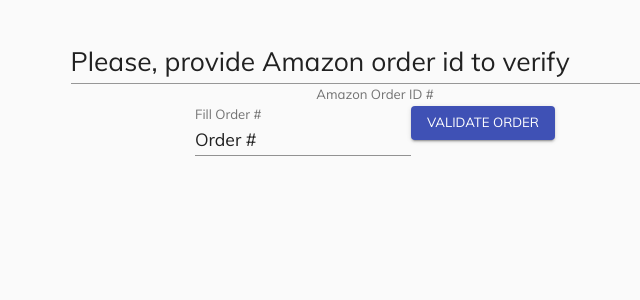
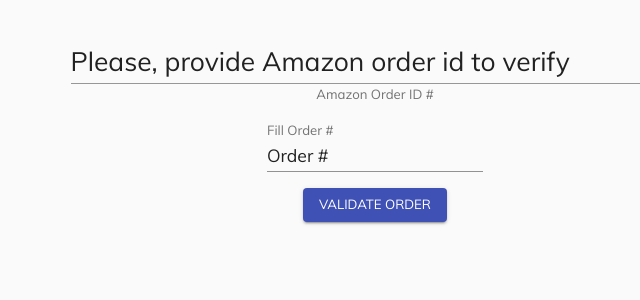
Before and after one commit to SamShekhovtsov/OrderSurveys, a React (Create React App) app in the folder Client/: page / in a window 1280 px wide. Shown: the top 300 px of the page, without its empty margins (265-905 px from the left). Built offline with nearby package versions, Linux system fonts and the light colour scheme; a web font is replaced by a local one.

Commit message:
improving form layout

```diff
--- a/Client/src/App.js
+++ b/Client/src/App.js
@@ -5,7 +5,7 @@ import Typography from '@material-ui/core/Typography'
 import Container from '@material-ui/core/Container'
 import AppStyles from './AppStyles'
 import FetchGetRequestInit from './fetchInit'
-import { InputLabel, TextField } from '@material-ui/core';
+import { InputLabel, TextField, Grid } from '@material-ui/core';
 
 class App extends Component {
   constructor(props) {
@@ -50,16 +50,28 @@ class App extends Component {
             <Typography variant="h5">Please, provide Amazon order id to verify</Typography>
           </header>
           <div className={classes.headerSplitLine}></div>
-          <div>
+          <Grid
+            container
+            direction="column"
+            justify="flex-start"
+            alignItems="center"
+            spacing={2}
+          >
+            <Grid item>
               <InputLabel><Typography variant="caption">Amazon Order ID #</Typography></InputLabel>
+            </Grid>
+            <Grid item>
               <TextField
                 //error
                 id="amazonOrderId"
                 label="Fill Order #"
                 defaultValue="Order #"
               />
+            </Grid>
+            <Grid item>
               <Button variant="contained" color="primary"><Typography variant="caption">Validate Order</Typography></Button>
-          </div>
+            </Grid>
+          </Grid>
         </form>
       </Container>
     )
```
Also changed, not shown: 13 other files (tests, documents, lock files or other folders). Lines whose indentation alone changed are shown as unchanged.
